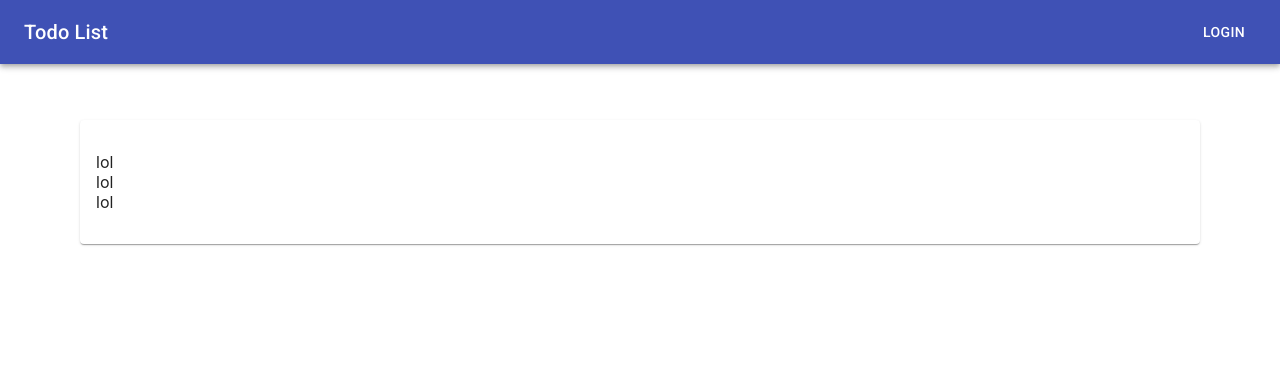
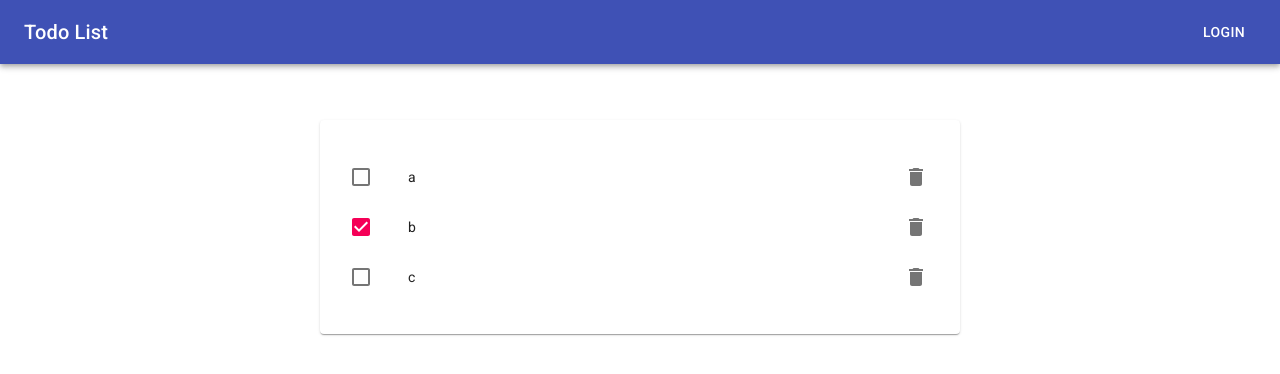
Before and after one commit to shivanshBTW/todo-list-hooks, a React (Create React App) app: page / in a window 1280 px wide. Shown: the top 374 px of the page. Built offline with nearby package versions, Linux system fonts and the light colour scheme.

Commit message:
created the structure of todoitems

```diff
--- a/src/Components/TodoApp.jsx
+++ b/src/Components/TodoApp.jsx
@@ -6,7 +6,8 @@ import TodoList from "./TodoList";
 const useStyles = makeStyles(theme => ({
     root: {
         padding: theme.spacing(3, 2),
-        margin: theme.spacing(7, 10)
+        margin: theme.spacing(7, 40),
+
     },
     list: {
         width: '100%',
--- a/src/Components/TodoItem.jsx
+++ b/src/Components/TodoItem.jsx
@@ -4,18 +4,10 @@ import Checkbox from "@material-ui/core/Checkbox";
 import ListItemText from "@material-ui/core/ListItemText";
 import ListItemSecondaryAction from "@material-ui/core/ListItemSecondaryAction";
 import IconButton from "@material-ui/core/IconButton";
-import makeStyles from "@material-ui/core/styles/makeStyles";
-
-const useStyles = makeStyles(theme => ({
-    root: {
-        width: '100%',
-        maxWidth: 360,
-        backgroundColor: theme.palette.background.paper,
-    },
-}));
+import ListItemIcon from "@material-ui/core/ListItemIcon";
+import DeleteIcon from '@material-ui/icons/Delete';
 
 function TodoItem(props) {
-    const classes = useStyles();
     const [checked, setChecked] = React.useState([0]);
 
     const handleToggle = value => () => {
@@ -31,29 +23,24 @@ function TodoItem(props) {
         setChecked(newChecked);
     };
     return (
-        <>
-            <div>
-                lol
-            </div>
-        </>
+        <ListItem dense button>
+            <ListItemIcon>
+                <Checkbox
+                    edge="start"
+                    checked={props.todo.completed}
+                    tabIndex={-1}
+                    disableRipple
+                    inputProps={{ 'aria-labelledby': props.todoId }}
+                />
+            </ListItemIcon>
+            <ListItemText id={props.todoId} primary={`${props.todo.task}`} />
+            <ListItemSecondaryAction>
+                <IconButton edge="end" aria-label="comments">
+                    <DeleteIcon />
+                </IconButton>
+            </ListItemSecondaryAction>
+        </ListItem>
     );
 }
 
 export default TodoItem;
-        // {/*<ListItem key={value} role={undefined} dense button onClick={handleToggle(value)}>*/}
-        // {/*    <ListItemIcon>*/}
-        // {/*        <Checkbox*/}
-        // {/*            edge="start"*/}
-        // {/*            checked={checked.indexOf(value) !== -1}*/}
-        // {/*            tabIndex={-1}*/}
-        // {/*            disableRipple*/}
-        // {/*            inputProps={{ 'aria-labelledby': labelId }}*/}
-        // {/*        />*/}
-        // {/*    </ListItemIcon>*/}
-        // {/*    <ListItemText id={labelId} primary={`Line item ${value + 1}`} />*/}
-        // {/*    <ListItemSecondaryAction>*/}
-        // {/*        <IconButton edge="end" aria-label="comments">*/}
-        // {/*            <CommentIcon />*/}
-        // {/*        </IconButton>*/}
-        // {/*    </ListItemSecondaryAction>*/}
-        // {/*</ListItem>*/}
--- a/src/Components/TodoList.jsx
+++ b/src/Components/TodoList.jsx
@@ -6,8 +6,8 @@ import List from "@material-ui/core/List";
 const useStyles = makeStyles(theme => ({
     root: {
         width: '100%',
-        maxWidth: 360,
         backgroundColor: theme.palette.background.paper,
+
     }
 }));
 
@@ -18,7 +18,7 @@ function TodoList(props) {
             <List component="nav" aria-label="main mailbox folders">
                 {props.todos.map((todo, index) => {
                     return <div key={index}>
-                        <TodoItem todo={todo}/>
+                        <TodoItem todo={todo} todoId={index}/>
                     </div>
                 })}
             </List>
```
